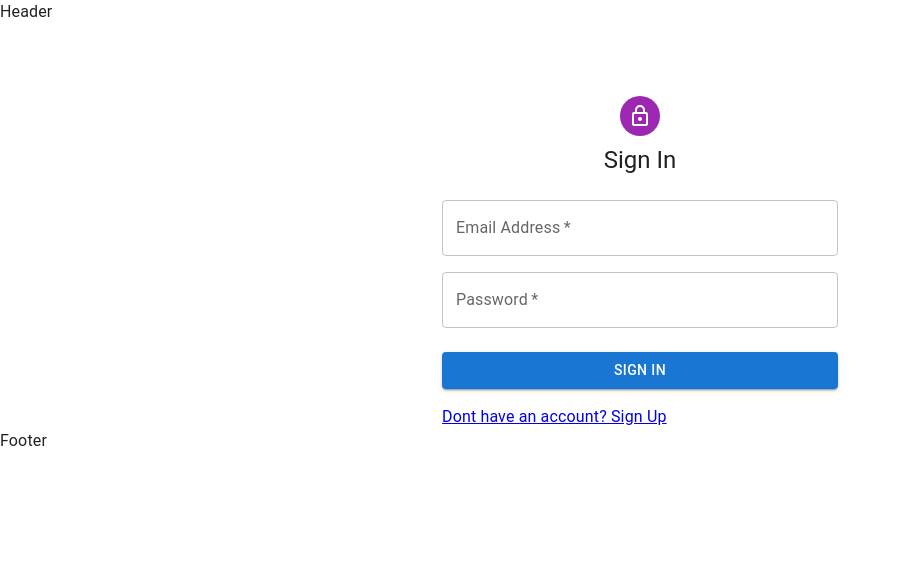
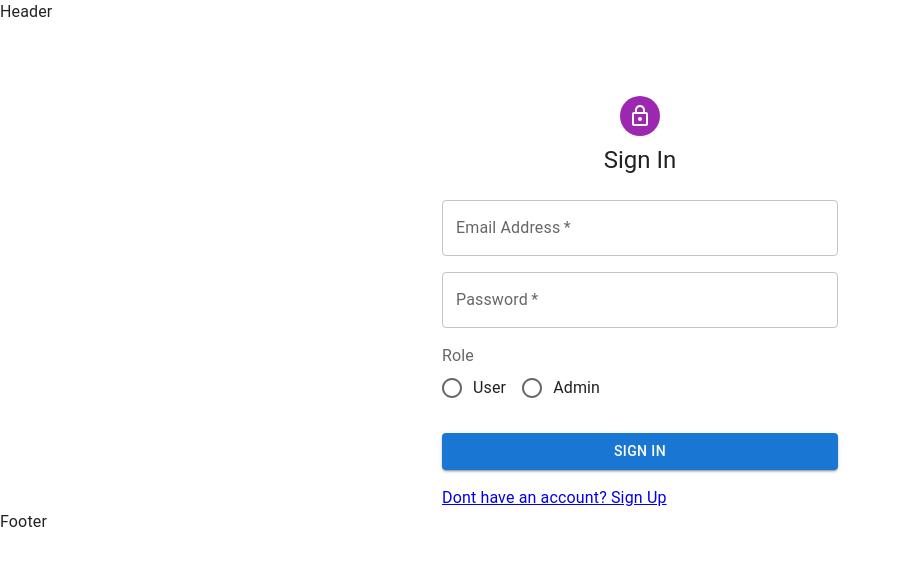
Before and after one commit to Yash19652/Online-Judge, a React (Vite) app in the folder client/: page /login in a window 1280 px wide. Shown: the top 566 px of the page, without its empty margins (0-901 px from the left). Built offline with nearby package versions, Linux system fonts and the light colour scheme.

Commit message:
added role information in schema and updated login,signup form

```diff
--- a/client/src/pages/Login.jsx
+++ b/client/src/pages/Login.jsx
@@ -5,59 +5,54 @@ import CssBaseline from "@mui/material/CssBaseline";
 import TextField from "@mui/material/TextField";
 import FormControlLabel from "@mui/material/FormControlLabel";
 import Checkbox from "@mui/material/Checkbox";
-import {Link, useNavigate} from "react-router-dom";
+import { Link, useNavigate } from "react-router-dom";
 import Grid from "@mui/material/Grid";
 import Box from "@mui/material/Box";
 import LockOutlinedIcon from "@mui/icons-material/LockOutlined";
 import Typography from "@mui/material/Typography";
 import Container from "@mui/material/Container";
 import { createTheme, ThemeProvider } from "@mui/material/styles";
-import Alert from '@mui/material/Alert';
+import Alert from "@mui/material/Alert";
+import Radio from '@mui/material/Radio';
+import RadioGroup from '@mui/material/RadioGroup';
+import FormControl from '@mui/material/FormControl';
+import FormLabel from '@mui/material/FormLabel';
 
-import Axios from 'axios'
+import Axios from "axios";
 
 const defaultTheme = createTheme();
 
-
-
 export default function Login() {
-
-  const navigate = useNavigate()
+  const navigate = useNavigate();
 
   const handleSubmit = async (e) => {
     e.preventDefault();
     const formData = new FormData(e.currentTarget);
 
-      const email = formData.get("email")
-      const password = formData.get("password")
+    const email = formData.get("email");
+    const password = formData.get("password");
 
-      const data = Object.fromEntries(formData)
-      // console.log(data);
+    const data = Object.fromEntries(formData);
+    // console.log(data);
 
-      const res = await Axios.post('http://localhost:5000/login',data)
+    const res = await Axios.post("http://localhost:5000/login", data)
       .then(function (response) {
-        if(response.status)
-          {
-            console.log(response.data.message);
-            navigate('/');
-            // alert(response.data.message)
-          }
-          else
-          {
-            console.log(response)
-          }
+        if (response.status) {
+          console.log(response.data.message);
+          navigate("/");
+          // alert(response.data.message)
+        } else {
+          console.log(response);
+        }
       })
       .catch(function (error) {
         console.log(error);
-        alert(error.response.data.error)
+        alert(error.response.data.error);
 
         // <Alert severity="error">{error.response.data.error}</Alert>
       });
 
-
-
-      return res;
-
+    return res;
   };
 
   return (
@@ -106,6 +101,29 @@ export default function Login() {
                   autoComplete="new-password"
                 />
               </Grid>
+              <Grid item xs={12}>
+                <FormControl>
+                  <FormLabel id="role">
+                    Role
+                  </FormLabel>
+                  <RadioGroup
+                    row
+                    aria-labelledby="role"
+                    name="role"
+                  >
+                    <FormControlLabel
+                      value="user"
+                      control={<Radio />}
+                      label="User"
+                    />
+                    <FormControlLabel
+                      value="admin"
+                      control={<Radio />}
+                      label="Admin"
+                    />
+                  </RadioGroup>
+                </FormControl>
+              </Grid>
               {/* <Grid item xs={12}>
                 <FormControlLabel
                   control={<Checkbox value="allowExtraEmails" color="primary" />}
@@ -123,9 +141,7 @@ export default function Login() {
             </Button>
             <Grid container justifyContent="flex-start">
               <Grid item>
-                <Link to ='/sign-up'>
-                  Dont have an account? Sign Up
-                </Link>
+                <Link to="/sign-up">Dont have an account? Sign Up</Link>
               </Grid>
             </Grid>
           </Box>
```
Also changed, not shown: 2 other files (tests, documents, lock files or other folders).
